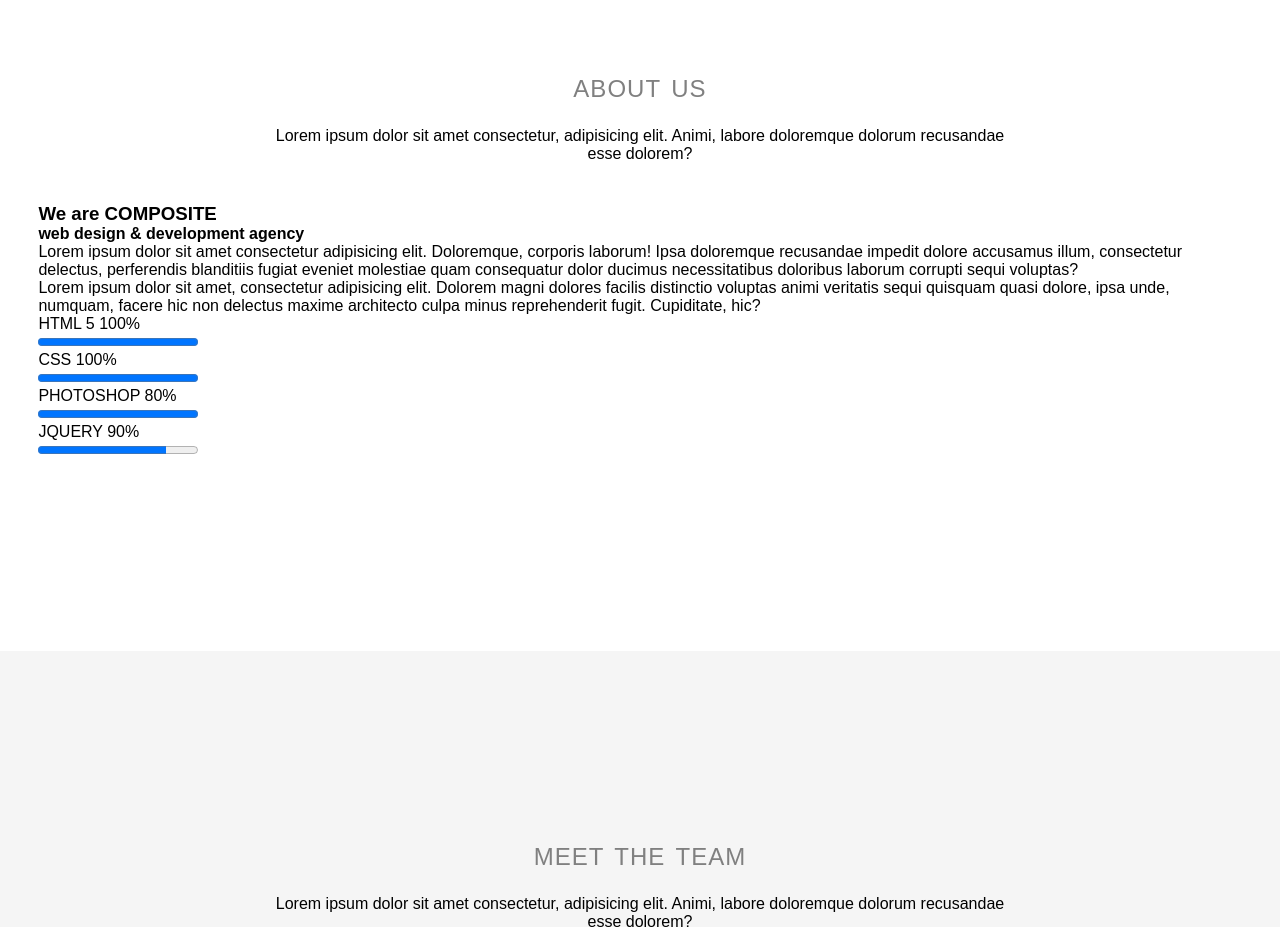
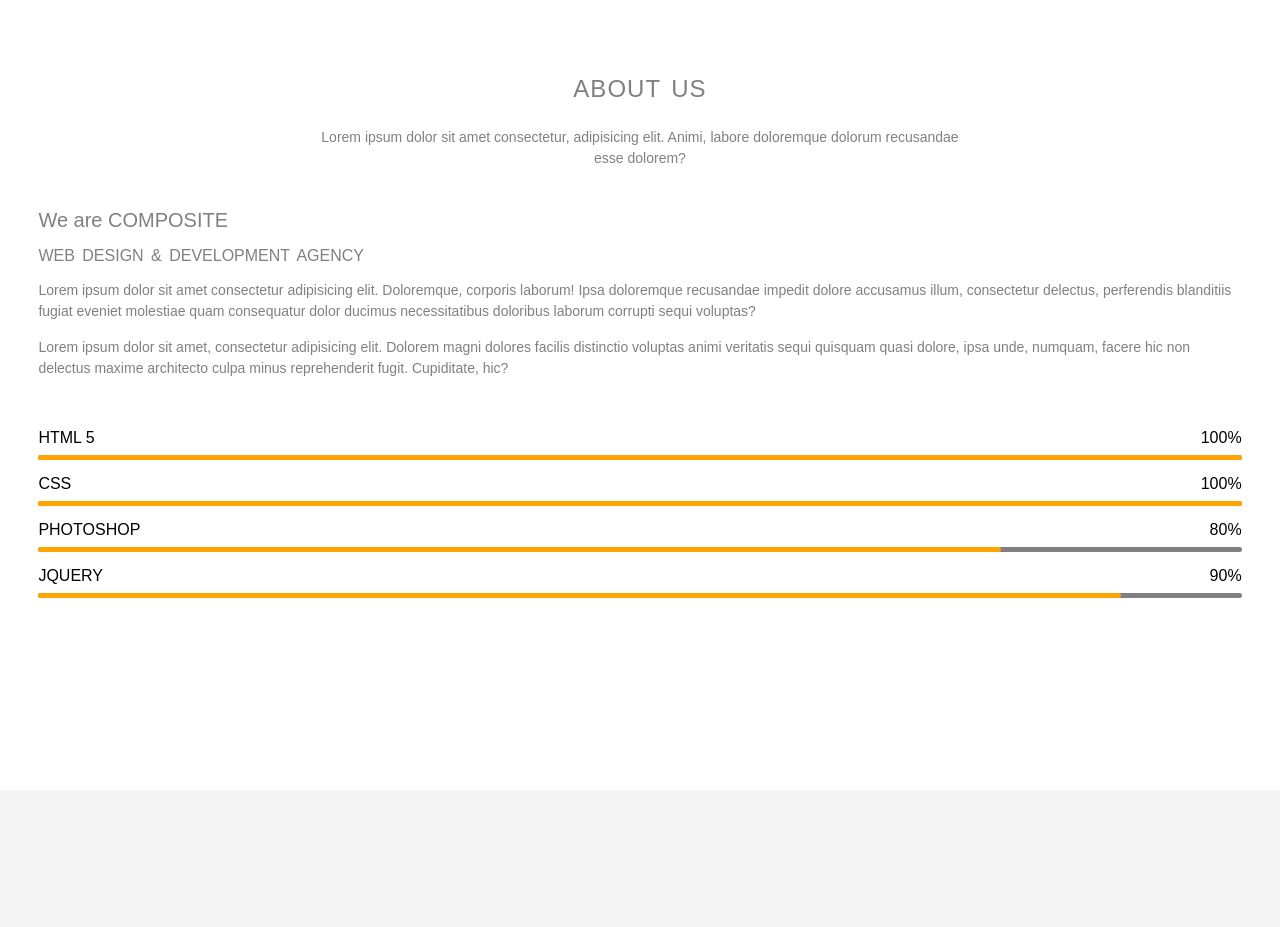
Before and after one commit to otatakahiro/composite-07, a plain HTML site: page index.html in a window 1280 px wide. Shown: the part 2580-3507 px from the top of the page. Drawn offline with Linux system fonts and the light colour scheme.

Commit message:
About us section is done

```diff
--- a/css/style.css
+++ b/css/style.css
@@ -201,6 +201,81 @@ body {
         line-height: 1.5;
     }
 
+    .about h3 {
+        font-size: 20px;
+        font-weight: 300;
+        color: gray;
+    }
+
+    .about h4 {
+        text-transform: uppercase;
+        font-weight: 300;
+        word-spacing: 3px;
+        color: gray;
+    }
+
+    .about p {
+        font-size: 14px;
+        color: gray;
+        line-height: 1.5;
+    }
+
+    .about aside, .about div {
+        width: 100%;
+        display: flex;
+        justify-content: space-between;
+    }
+
+    progress {
+        display: none;
+    }
+
+    .about aside {
+       justify-content: unset;
+       flex-direction: column;
+       row-gap: 1vh;
+    }
+
+    .about > article:last-child {
+        row-gap: 50px;
+    }
+
+    .about > article:last-child > section {
+        display: flex;
+        flex-direction: column;
+        row-gap: 15px;
+    }
+
+    .bars article {
+        width: 100%;
+        height: 5px;
+        background-color: gray;
+        border-radius: 15px;
+        display: flex;
+    }
+
+    .bars h6 {
+        border-radius: 15px;
+        height: 100%;
+        background-color: var(--defaultOrange);
+    }
+
+    .bars > aside:nth-child(1) h6 {
+        width: 100%;
+    }
+
+    .bars > aside:nth-child(2) h6 {
+        width: 100%;
+    }
+
+    .bars > aside:nth-child(3) h6 {
+        width: 80%;
+    }
+
+    .bars > aside:nth-child(4) h6 {
+        width: 90%;
+    }
+
     .portfolio > article:last-child {
         row-gap: 5px;
     }
--- a/index.html
+++ b/index.html
@@ -157,7 +157,7 @@
                             -webkit-progress: gray;
                             -webkit-progress-value: orange;
                          -->
-                        <progress max="100" value="100"></progress>
+                        <progress max="100" value="90"></progress>
                         <article>
                             <h6></h6>
                         </article>
```
